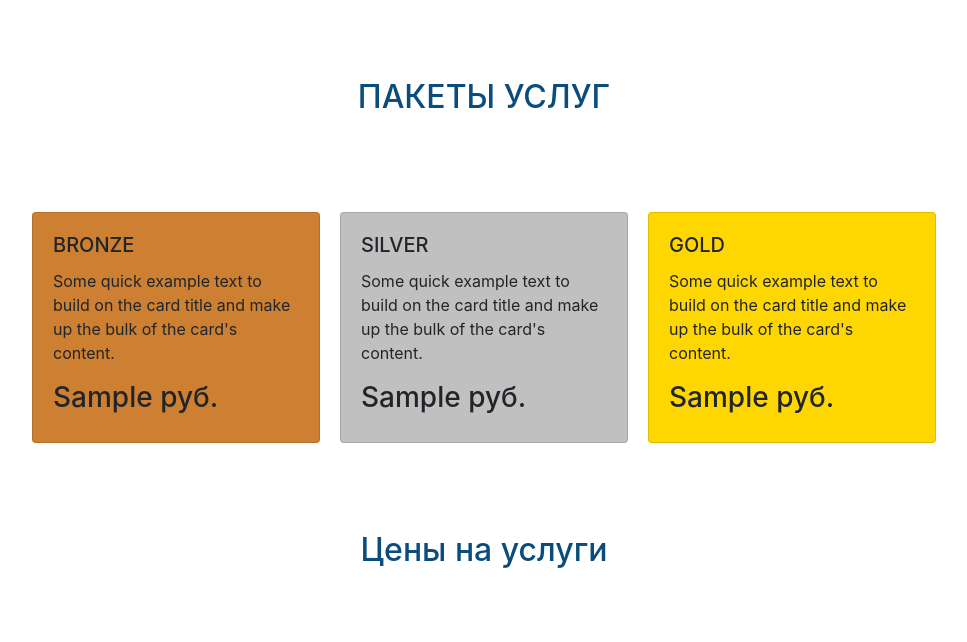
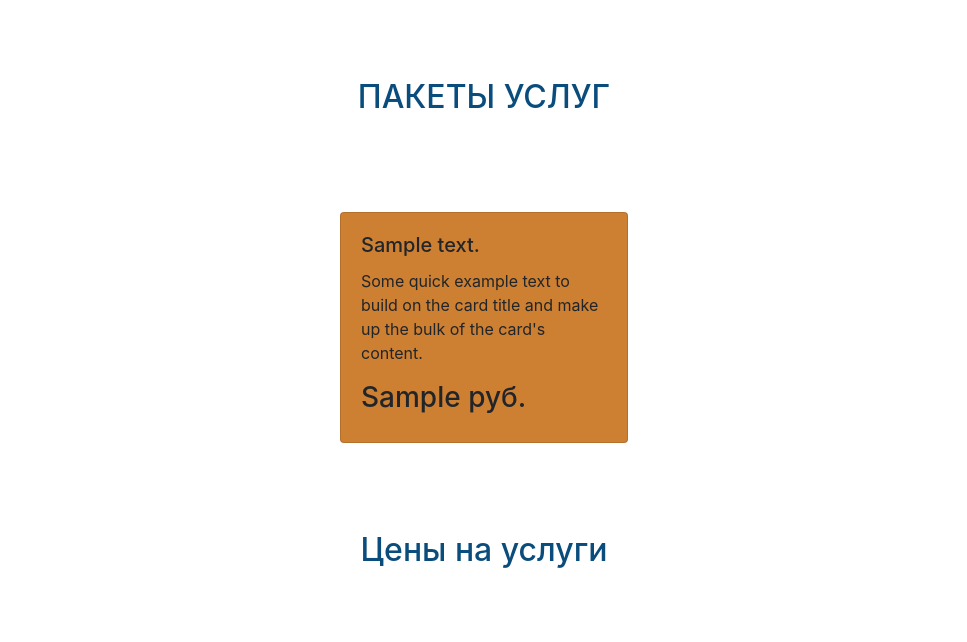
Before and after one commit to AlexFromSiberia/Internet-shop-on-Django-slider-telegram-bot-, a Django app: template templates/index.html in a window 1280 px wide. Shown: the part 81-723 px from the top of the page, without its empty margins (156-1123 px from the left). Run offline with Django 4.2, Linux system fonts and the light colour scheme; the template is opened without the code that fills it: values that come from a table or form of the project are taken from there, most other values are stand-ins (such as "Sample title", 1, 10 or a date in 2020); grey boxes marked "Sample" are stand-in pictures; parts of the project's set-up code (start-up, migrations or seed data) failed here and were passed over.

```diff
--- a/templates/carusel.html
+++ b/templates/carusel.html
@@ -1,6 +1,5 @@
 {% load static %}
 
-<!-- карусель -->
 <section>
     <div id="carouselExampleCaptions" class="carousel slide container" data-ride="carousel">
         <div class="carousel-inner">
@@ -8,7 +7,7 @@
             <div class="carousel-item {{ slide.cms_css }}">
 
                 <!-- if - чтобы избежать ошибки если картинки НЕТ	-->
-                {% if item.photo%}
+                {% if slide.cms_img %}
                 <!-- здесь нам нужен не сам обьект а только путь до него	-->
                 <img src=" {{ slide.cms_img.url }} " class="d-block w-100" alt="...">
                 {% endif %}
--- a/templates/price.html
+++ b/templates/price.html
@@ -5,27 +5,16 @@
     <div class="container">
         <h1 class="text-3">ПАКЕТЫ УСЛУГ</h1>
         <div class="row justify-content-center">
+            {% for card in price_cards %}
                 <div class="card product_card" style="width: 18rem; background-color: #cd7f32;">
                     <div class="card-body">
-				<h5 class="card-title">BRONZE</h5>
-				<p class="card-text">Some quick example text to build on the card title and make up the bulk of the card's content.</p>
-				<h3>{{ pc_1 }} руб.</h3>
+                        <h5 class="card-title">{{ card.pc_description }}</h5>
+                        <p class="card-text">Some quick example text to build on the card title and make up the bulk of the
+                            card's content.</p>
+                        <h3>{{ card.pc_value }} руб.</h3>
                     </div>
                 </div>
-			<div class="card product_card" style="width: 18rem; background-color: #c0c0c0;">
-			  <div class="card-body">
-				<h5 class="card-title">SILVER</h5>
-				<p class="card-text">Some quick example text to build on the card title and make up the bulk of the card's content.</p>
-				<h3>{{ pc_2 }} руб.</h3>
-			  </div>
-			</div>
-			<div class="card product_card" style="width: 18rem; background-color: #ffd700;">
-			  <div class="card-body">
-				<h5 class="card-title">GOLD</h5>
-				<p class="card-text">Some quick example text to build on the card title and make up the bulk of the card's content.</p>
-				<h3>{{ pc_3 }} руб.</h3>
-			  </div>
-			</div>
+            {% endfor %}
         </div>
     </div>
 </section>
@@ -46,9 +35,11 @@
 
             {% for obj in price_table %}
             <tr>
-			  <td> {{ obj.pt_title }} </td>
-			  <td><del> {{ obj.pt_old_price }} </del></td>
-			  <td> {{ obj.pt_new_price }} </td>
+                <td> {{ obj.pt_title }}</td>
+                <td>
+                    <del> {{ obj.pt_old_price }}</del>
+                </td>
+                <td> {{ obj.pt_new_price }}</td>
             </tr>
             {% endfor %}
 
```
Also changed, not shown: crm/views.py (+7 -12 lines), templates/base.html (+12 -5 lines), cms/migrations/0005_alter_cmsslider_cms_img.py (added), db.sqlite3. Lines whose indentation alone changed are shown as unchanged.
